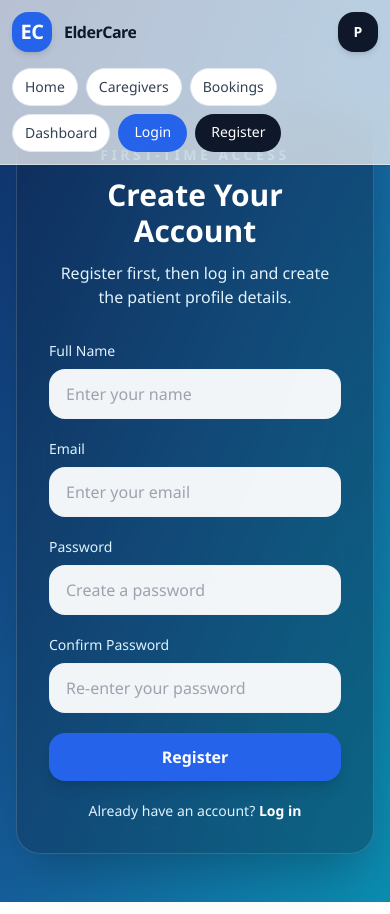
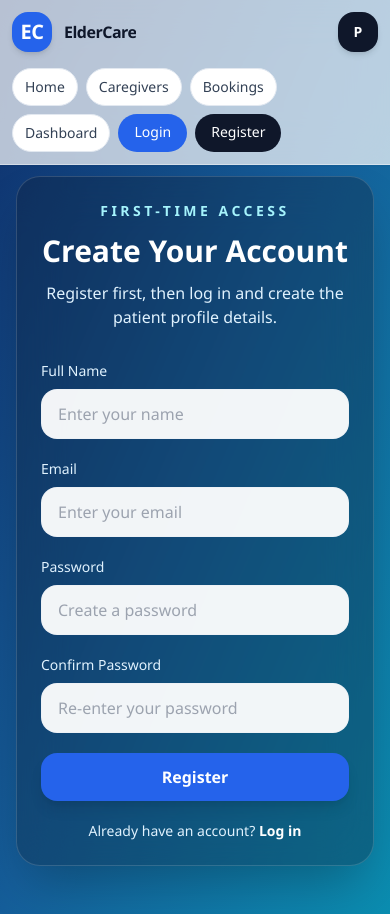
Before and after one commit to rushikamaze/elderly-care-platform, a React (Vite) app: page /register in a window 390 px wide. Built offline with nearby package versions, Linux system fonts and the light colour scheme.

Commit message:
Fix mobile page spacing

```diff
--- a/src/pages/Login.jsx
+++ b/src/pages/Login.jsx
@@ -60,8 +60,8 @@ function Login() {
   };
 
   return (
-    <div className="min-h-screen flex items-center justify-center px-4 pt-28 pb-12 bg-gradient-to-br from-[#0f2f6b] via-[#155e9a] to-[#0b8db0]">
-      <div className="w-full max-w-md rounded-3xl border border-white/15 bg-slate-900/30 p-8 shadow-2xl backdrop-blur-xl">
+    <div className="min-h-screen flex items-center justify-center px-4 pt-44 sm:pt-28 pb-12 bg-gradient-to-br from-[#0f2f6b] via-[#155e9a] to-[#0b8db0]">
+      <div className="w-full max-w-md rounded-3xl border border-white/15 bg-slate-900/30 p-6 sm:p-8 shadow-2xl backdrop-blur-xl">
         <div className="text-center mb-8">
           <p className="text-sm font-semibold uppercase tracking-[0.25em] text-cyan-200 mb-3">
             Secure Access
@@ -118,7 +118,6 @@ function Login() {
         <p className="mt-5 text-center text-sm text-sky-100">
           Don&apos;t have an account?{" "}
           <Link
-            to="/profile"
             to="/register"
             className="font-semibold text-white hover:underline"
           >
--- a/src/pages/Register.jsx
+++ b/src/pages/Register.jsx
@@ -90,8 +90,8 @@ function Register() {
   };
 
   return (
-    <div className="min-h-screen flex items-center justify-center px-4 pt-28 pb-12 bg-gradient-to-br from-[#0f2f6b] via-[#155e9a] to-[#0b8db0]">
-      <div className="w-full max-w-md rounded-3xl border border-white/15 bg-slate-900/30 p-8 shadow-2xl backdrop-blur-xl">
+    <div className="min-h-screen flex items-center justify-center px-4 pt-44 sm:pt-28 pb-12 bg-gradient-to-br from-[#0f2f6b] via-[#155e9a] to-[#0b8db0]">
+      <div className="w-full max-w-md rounded-3xl border border-white/15 bg-slate-900/30 p-6 sm:p-8 shadow-2xl backdrop-blur-xl">
         <div className="text-center mb-8">
           <p className="text-sm font-semibold uppercase tracking-[0.25em] text-cyan-200 mb-3">
             First-Time Access
--- a/src/pages/Services.jsx
+++ b/src/pages/Services.jsx
@@ -89,7 +89,7 @@ function Services() {
   ]);
 
   return (
-    <div className="min-h-screen bg-gradient-to-br from-[#eaf7fb] via-[#d2eef5] to-[#b9e3ee] px-4 sm:px-6 pt-24 sm:pt-28 pb-12">
+    <div className="min-h-screen bg-gradient-to-br from-[#eaf7fb] via-[#d2eef5] to-[#b9e3ee] px-4 sm:px-6 pt-44 sm:pt-28 pb-12">
       <div className="max-w-7xl mx-auto">
         <div className="text-center mb-10">
           <p className="text-sm font-semibold uppercase tracking-[0.25em] text-blue-600 mb-3">
```
